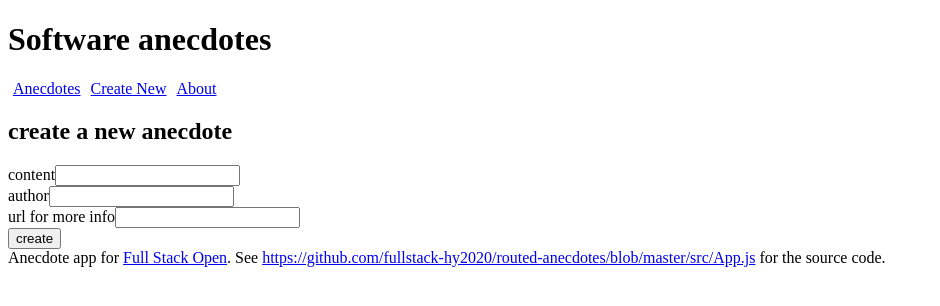
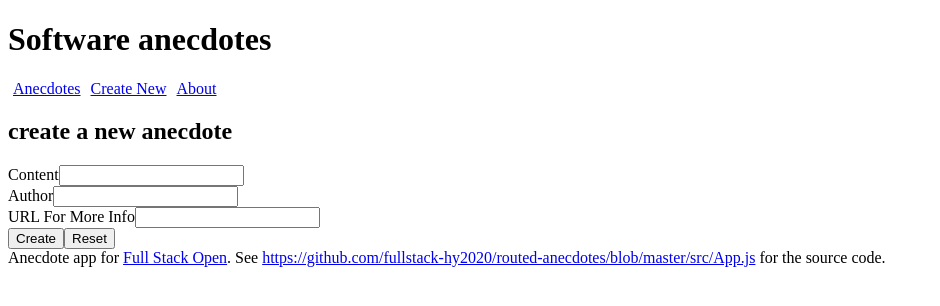
Before and after one commit to Magn3tism/routed-anecdotes, a React (Create React App) app: page /create in a window 1280 px wide. Shown: the top 306 px of the page, without its empty margins (0-940 px from the left). Built offline with nearby package versions, Linux system fonts and the light colour scheme.

Commit message:
Add reset button

```diff
--- a/src/components/createNew.js
+++ b/src/components/createNew.js
@@ -4,9 +4,9 @@ import { useField } from "../hooks";
 const CreateNew = ({ addNew, notificationSetter }) => {
   const naviagte = useNavigate("");
 
-  const content = useField("text");
-  const author = useField("text");
-  const info = useField("text");
+  const { reset: resetContent, ...content } = useField("text");
+  const { reset: resetAuthor, ...author } = useField("text");
+  const { reset: resetInfo, ...info } = useField("text");
 
   const handleSubmit = (e) => {
     e.preventDefault();
@@ -25,23 +25,32 @@ const CreateNew = ({ addNew, notificationSetter }) => {
     naviagte("/");
   };
 
+  const handleReset = () => {
+    resetContent();
+    resetAuthor();
+    resetInfo();
+  };
+
   return (
     <div>
       <h2>create a new anecdote</h2>
       <form onSubmit={handleSubmit}>
         <div>
-          content
+          Content
           <input {...content} />
         </div>
         <div>
-          author
+          Author
           <input {...author} />
         </div>
         <div>
-          url for more info
+          URL For More Info
           <input {...info} />
         </div>
-        <button>create</button>
+        <button>Create</button>
+        <button onClick={handleReset} type="button">
+          Reset
+        </button>
       </form>
     </div>
   );
--- a/src/hooks/index.js
+++ b/src/hooks/index.js
@@ -7,7 +7,11 @@ const useField = (type) => {
     setValue(event.target.value);
   };
 
-  return { type, value, onChange };
+  const reset = () => {
+    setValue("");
+  };
+
+  return { type, value, onChange, reset };
 };
 
 export { useField };
```
